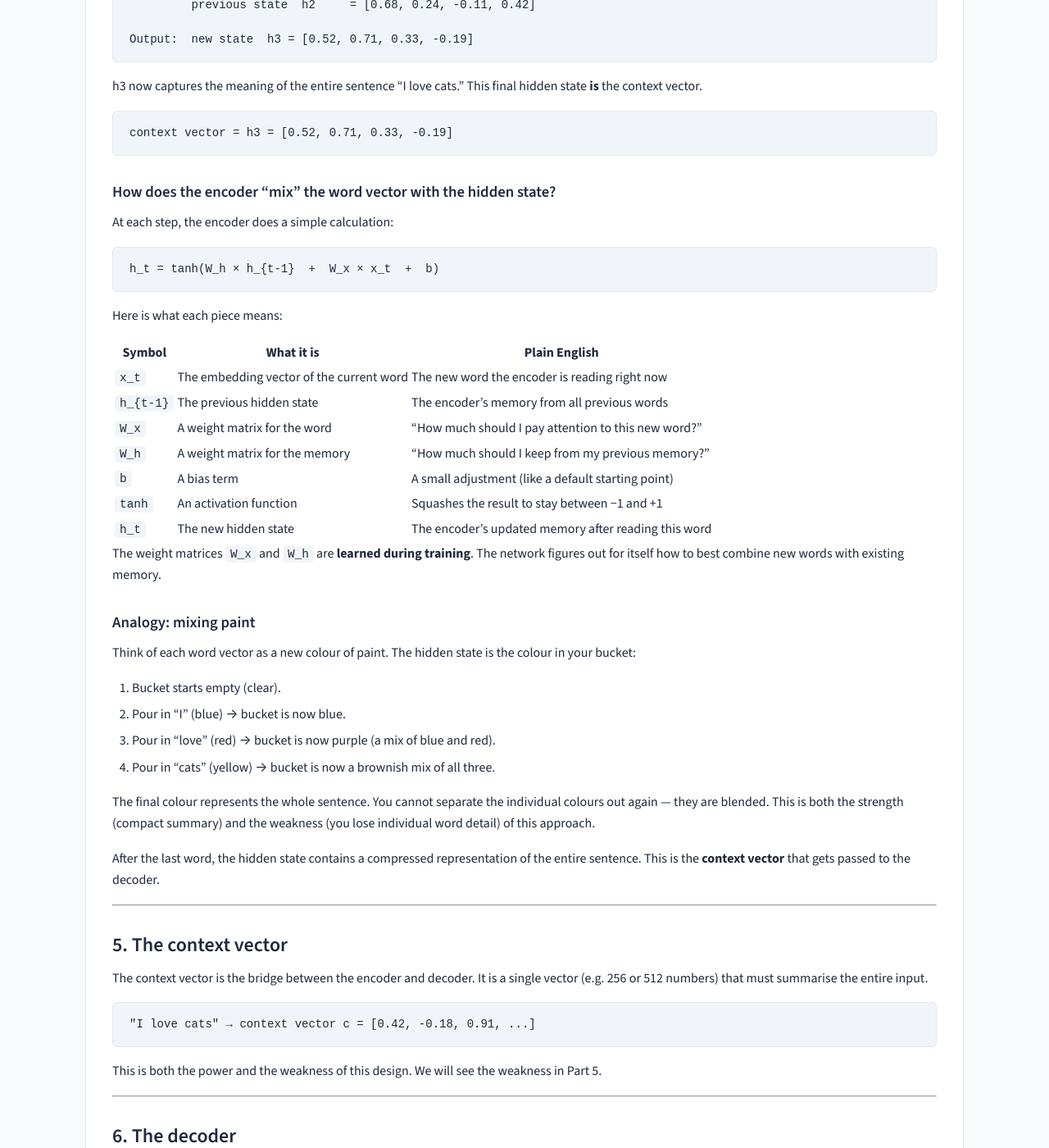
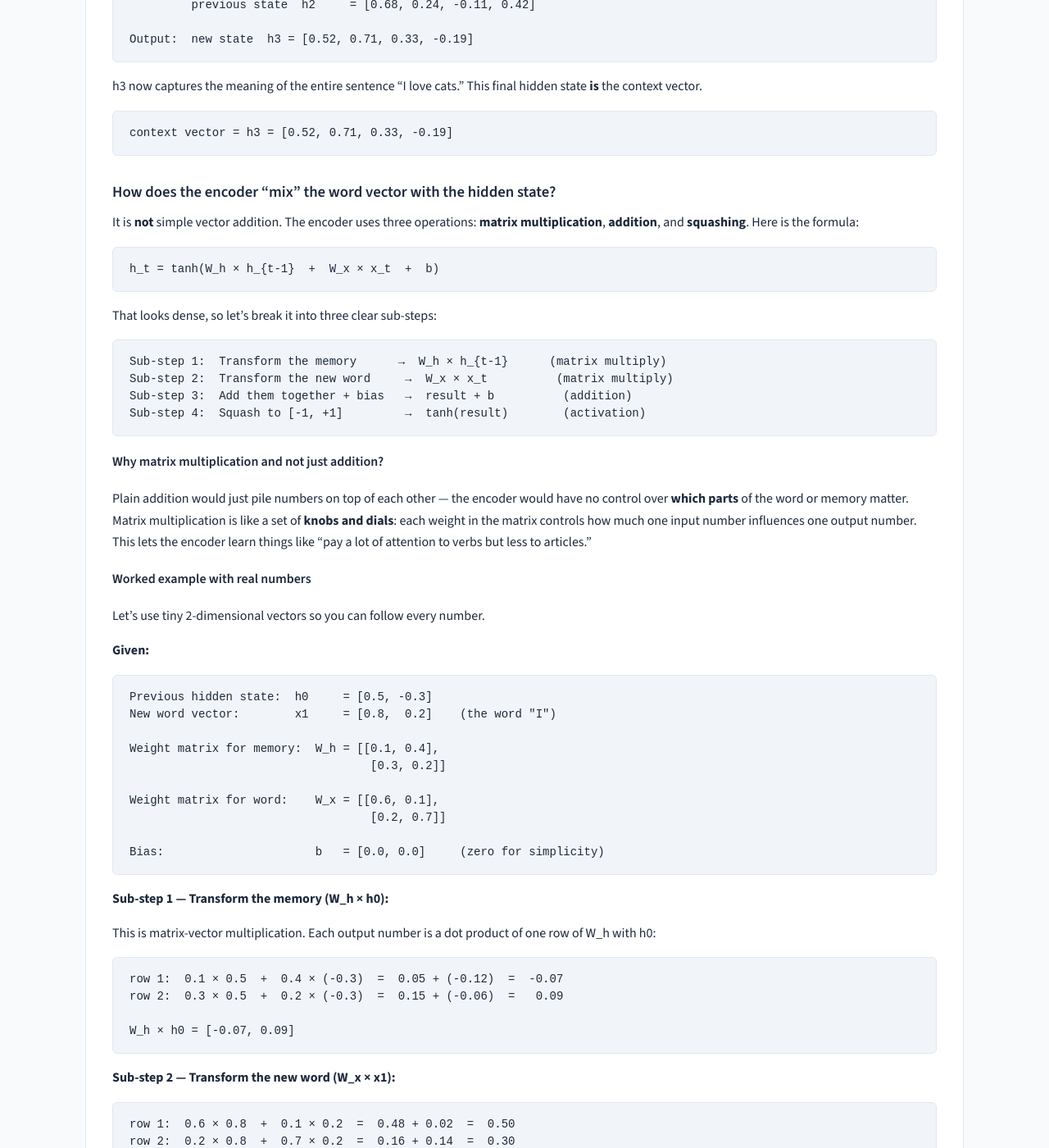
Before and after one commit to rilov/handbook, a Jekyll site: the page built from _topics/DL for GenAI - Part 2 - Encoder-Decoder Architecture.md, in a window 1280 px wide and 1400 px high, scrolled down 3537 px. Shown: the whole window at 82% size. Built offline with Jekyll 4.4.1, drawn with Linux system fonts in a browser that asks for light colours; some of the changed text lies outside the part shown.

Commit message:
Expand encoder mixing: explain it is matrix multiply not addition, full worked example with 2D numbers

````diff
--- a/_topics/DL for GenAI - Part 2 - Encoder-Decoder Architecture.md
+++ b/_topics/DL for GenAI - Part 2 - Encoder-Decoder Architecture.md
@@ -172,20 +172,108 @@ context vector = h3 = [0.52, 0.71, 0.33, -0.19]
 
 ### How does the encoder "mix" the word vector with the hidden state?
 
-At each step, the encoder does a simple calculation:
+It is **not** simple vector addition. The encoder uses three operations: **matrix multiplication**, **addition**, and **squashing**. Here is the formula:
 
 ```text
 h_t = tanh(W_h × h_{t-1}  +  W_x × x_t  +  b)
 ```
 
-Here is what each piece means:
+That looks dense, so let's break it into three clear sub-steps:
+
+```text
+Sub-step 1:  Transform the memory      →  W_h × h_{t-1}      (matrix multiply)
+Sub-step 2:  Transform the new word     →  W_x × x_t          (matrix multiply)
+Sub-step 3:  Add them together + bias   →  result + b          (addition)
+Sub-step 4:  Squash to [-1, +1]         →  tanh(result)        (activation)
+```
+
+#### Why matrix multiplication and not just addition?
+
+Plain addition would just pile numbers on top of each other — the encoder would have no control over **which parts** of the word or memory matter. Matrix multiplication is like a set of **knobs and dials**: each weight in the matrix controls how much one input number influences one output number. This lets the encoder learn things like "pay a lot of attention to verbs but less to articles."
+
+#### Worked example with real numbers
+
+Let's use tiny 2-dimensional vectors so you can follow every number.
+
+**Given:**
+
+```text
+Previous hidden state:  h0     = [0.5, -0.3]
+New word vector:        x1     = [0.8,  0.2]    (the word "I")
+
+Weight matrix for memory:  W_h = [[0.1, 0.4],
+                                   [0.3, 0.2]]
+
+Weight matrix for word:    W_x = [[0.6, 0.1],
+                                   [0.2, 0.7]]
+
+Bias:                      b   = [0.0, 0.0]     (zero for simplicity)
+```
+
+**Sub-step 1 — Transform the memory (W_h × h0):**
+
+This is matrix-vector multiplication. Each output number is a dot product of one row of W_h with h0:
+
+```text
+row 1:  0.1 × 0.5  +  0.4 × (-0.3)  =  0.05 + (-0.12)  =  -0.07
+row 2:  0.3 × 0.5  +  0.2 × (-0.3)  =  0.15 + (-0.06)  =   0.09
+
+W_h × h0 = [-0.07, 0.09]
+```
+
+**Sub-step 2 — Transform the new word (W_x × x1):**
+
+```text
+row 1:  0.6 × 0.8  +  0.1 × 0.2  =  0.48 + 0.02  =  0.50
+row 2:  0.2 × 0.8  +  0.7 × 0.2  =  0.16 + 0.14  =  0.30
+
+W_x × x1 = [0.50, 0.30]
+```
+
+**Sub-step 3 — Add them together (+ bias):**
+
+```text
+[-0.07, 0.09]  +  [0.50, 0.30]  +  [0.0, 0.0]  =  [0.43, 0.39]
+```
+
+This is the only step that uses plain addition — and it is adding two **transformed** vectors, not the raw inputs.
+
+**Sub-step 4 — Squash with tanh:**
+
+tanh pushes every number into the range [−1, +1]:
+
+```text
+tanh(0.43) = 0.41
+tanh(0.39) = 0.37
+
+h1 = [0.41, 0.37]   ← the new hidden state
+```
+
+**Summary of what happened:**
+
+```text
+h0 = [0.5, -0.3]    (old memory)
+x1 = [0.8, 0.2]     (new word "I")
+        ↓
+   matrix multiply each with learned weights
+        ↓
+   add the two transformed results
+        ↓
+   squash with tanh
+        ↓
+h1 = [0.41, 0.37]   (updated memory)
+```
+
+The weight matrices decide **how much** of the old memory to keep and **how much** of the new word to absorb. During training, the network adjusts these weights so that the final hidden state captures the most useful information from the sentence.
+
+#### Quick reference table
 
 | Symbol | What it is | Plain English |
 |--------|-----------|---------------|
 | `x_t` | The embedding vector of the current word | The new word the encoder is reading right now |
 | `h_{t-1}` | The previous hidden state | The encoder's memory from all previous words |
-| `W_x` | A weight matrix for the word | "How much should I pay attention to this new word?" |
-| `W_h` | A weight matrix for the memory | "How much should I keep from my previous memory?" |
+| `W_x` | A weight matrix for the word | Controls how the new word is transformed |
+| `W_h` | A weight matrix for the memory | Controls how the old memory is transformed |
 | `b` | A bias term | A small adjustment (like a default starting point) |
 | `tanh` | An activation function | Squashes the result to stay between −1 and +1 |
 | `h_t` | The new hidden state | The encoder's updated memory after reading this word |
````
